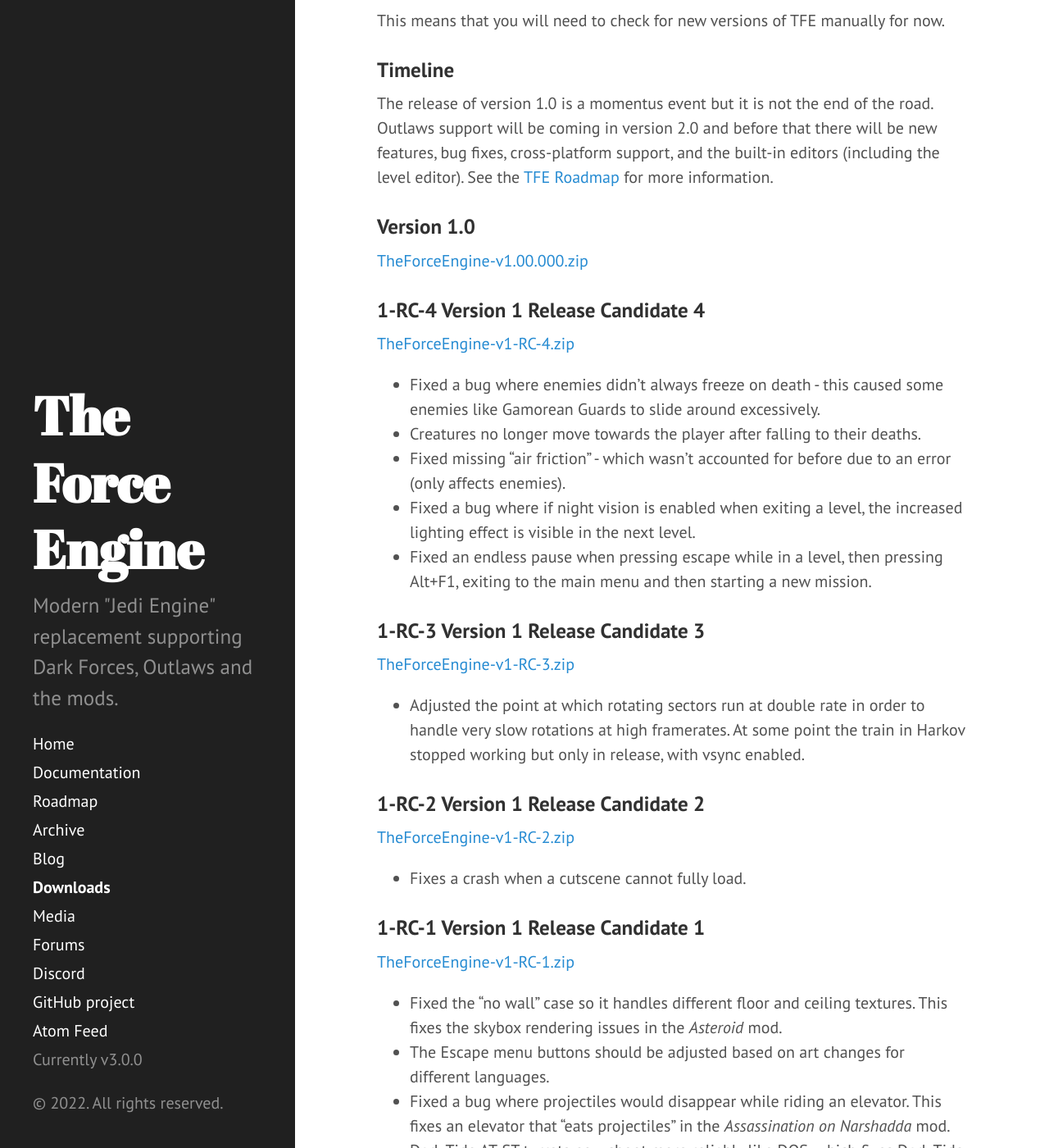
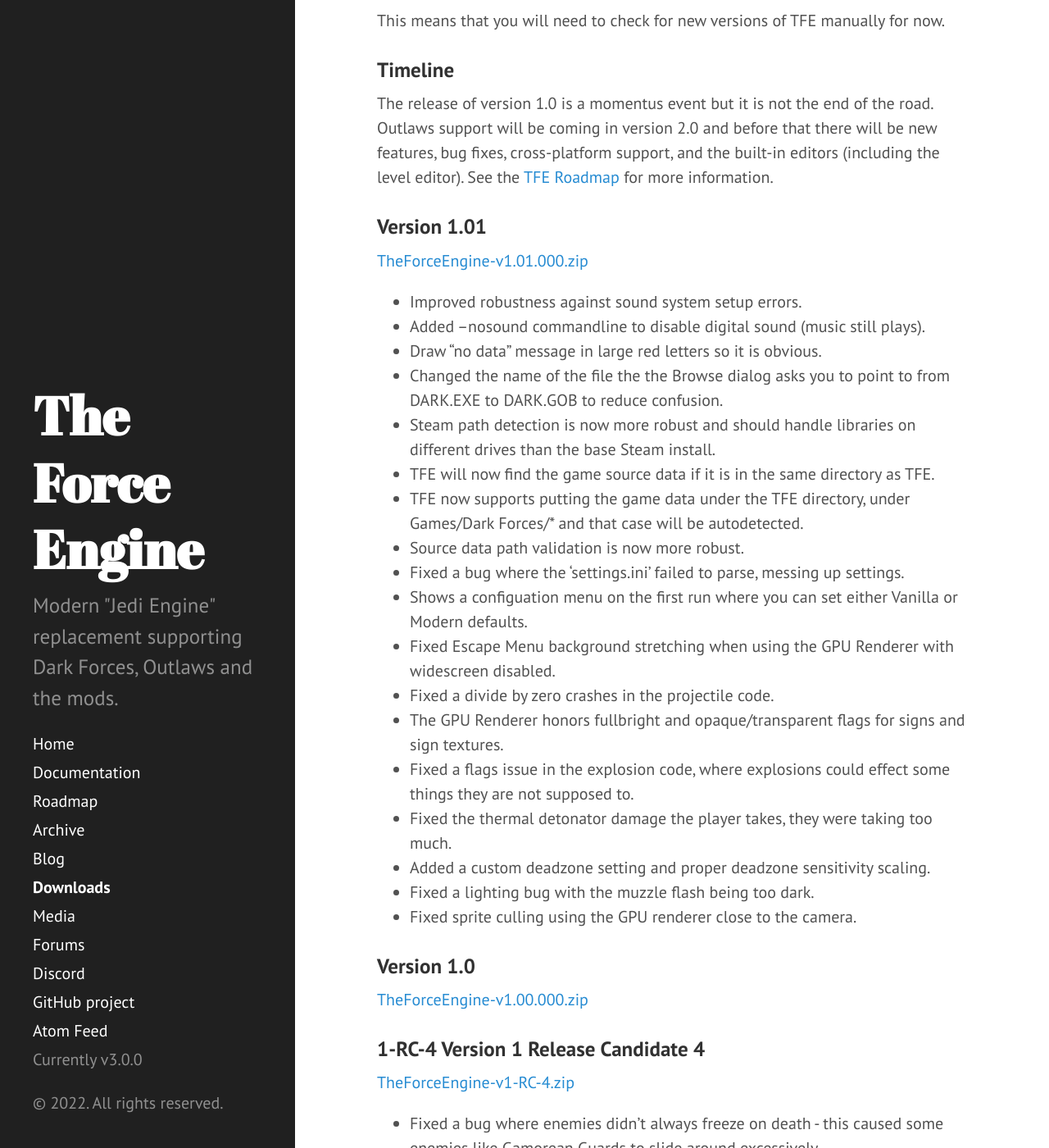
Before and after one commit to TheForceEngine/TheForceEngine.github.io, a Jekyll site: the page built from downloads.md, in a window 1280 px wide and 1400 px high, scrolled down 410 px. Shown: the whole window at 82% size. Built offline with Jekyll 4.4.1, drawn with Linux system fonts in a browser that asks for light colours.

Commit message:
Update downloads.md

```diff
--- a/downloads.md
+++ b/downloads.md
@@ -10,6 +10,27 @@
 
 ### Timeline
 The release of version 1.0 is a momentus event but it is not the end of the road. Outlaws support will be coming in version 2.0 and before that there will be new features, bug fixes, cross-platform support, and the built-in editors (including the level editor). See the [TFE Roadmap](Roadmap.md) for more information.
+
+### Version 1.01
+[TheForceEngine-v1.01.000.zip](archive/TheForceEngine-v1.01.000.zip) <br>
+* Improved robustness against sound system setup errors.
+* Added --nosound commandline to disable digital sound (music still plays).
+* Draw "no data" message in large red letters so it is obvious.
+* Changed the name of the file the the Browse dialog asks you to point to from DARK.EXE to DARK.GOB to reduce confusion.
+* Steam path detection is now more robust and should handle libraries on different drives than the base Steam install.
+* TFE will now find the game source data if it is in the same directory as TFE.
+* TFE now supports putting the game data under the TFE directory, under Games/Dark Forces/* and that case will be autodetected.
+* Source data path validation is now more robust.
+* Fixed a bug where the 'settings.ini' failed to parse, messing up settings.
+* Shows a configuation menu on the first run where you can set either Vanilla or Modern defaults.
+* Fixed Escape Menu background stretching when using the GPU Renderer with widescreen disabled.
+* Fixed a divide by zero crashes in the projectile code.
+* The GPU Renderer honors fullbright and opaque/transparent flags for signs and sign textures.
+* Fixed a flags issue in the explosion code, where explosions could effect some things they are not supposed to.
+* Fixed the thermal detonator damage the player takes, they were taking too much.
+* Added a custom deadzone setting and proper deadzone sensitivity scaling.
+* Fixed a lighting bug with the muzzle flash being too dark.
+* Fixed sprite culling using the GPU renderer close to the camera.
 
 ### Version 1.0
 [TheForceEngine-v1.00.000.zip](archive/TheForceEngine-v1.00.000.zip) <br>
```
